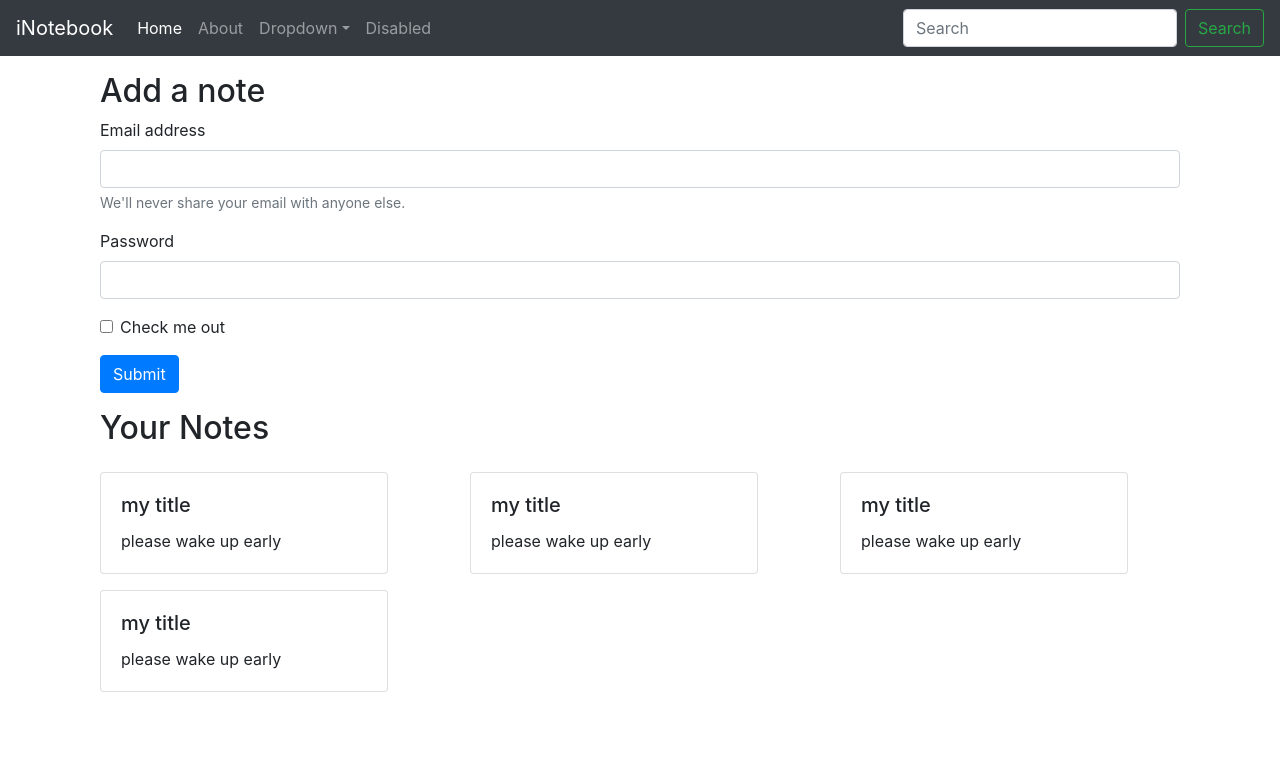
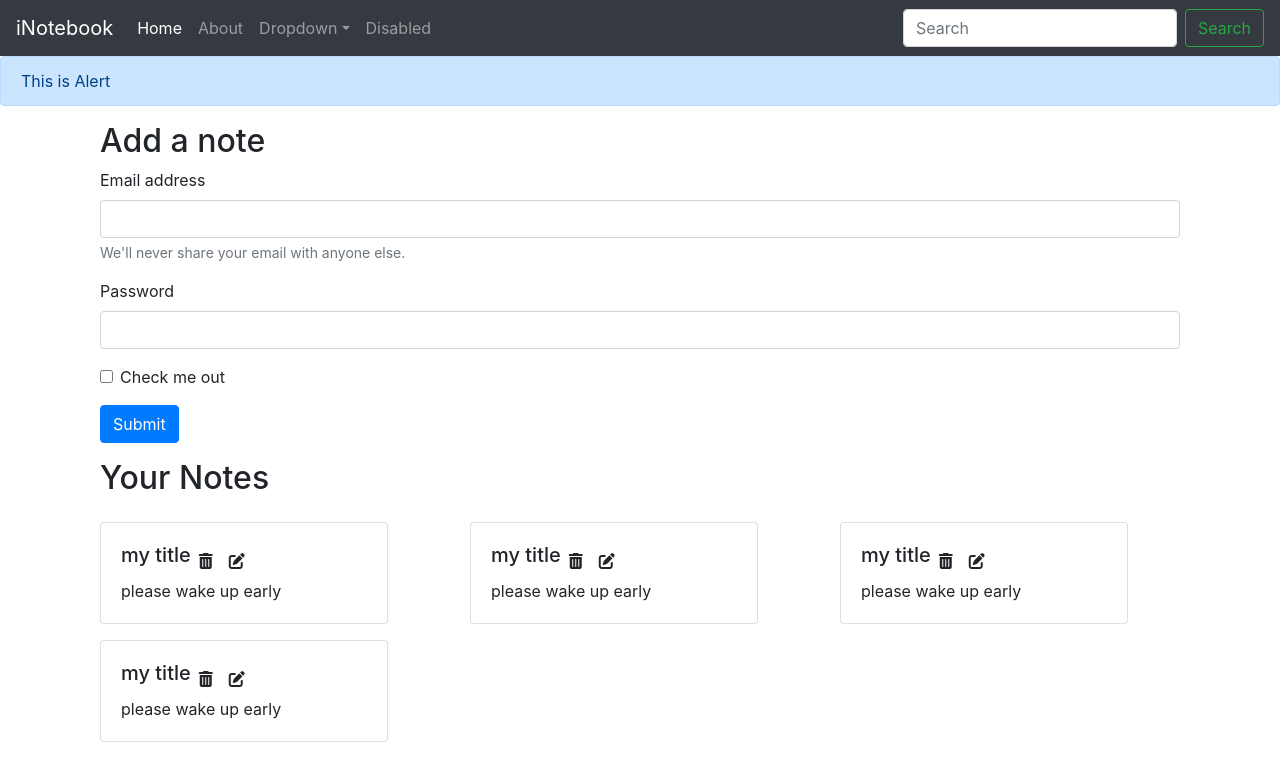
Before and after one commit to am1t0/iNotebook, a React (Create React App) app: page /Home in a window 1280 px wide. Shown: the top 778 px of the page. Built offline with nearby package versions, Linux system fonts and the light colour scheme.

Commit message:
fonts and alert

```diff
--- a/public/index.html
+++ b/public/index.html
@@ -31,6 +31,7 @@
     <noscript>You need to enable JavaScript to run this app.</noscript>
     <div id="root"></div>
     <!-- Option 1: jQuery and Bootstrap Bundle (includes Popper) -->
+    <script src="https://kit.fontawesome.com/b7b94f3257.js" crossorigin="anonymous"></script>
     <script src="https://cdn.jsdelivr.net/npm/jquery@3.5.1/dist/jquery.slim.min.js" integrity="sha384-DfXdz2htPH0lsSSs5nCTpuj/zy4C+OGpamoFVy38MVBnE+IbbVYUew+OrCXaRkfj" crossorigin="anonymous"></script>
     <script src="https://cdn.jsdelivr.net/npm/bootstrap@4.6.2/dist/js/bootstrap.bundle.min.js" integrity="sha384-Fy6S3B9q64WdZWQUiU+q4/2Lc9npb8tCaSX9FK7E8HnRr0Jz8D6OP9dO5Vg3Q9ct" crossorigin="anonymous"></script>
 
--- a/src/App.js
+++ b/src/App.js
@@ -8,6 +8,7 @@
   Route,
   Link
 } from "react-router-dom";
+import Alert from './Components/Alert';
 
 function App() {
   return (
@@ -15,6 +16,7 @@
     <NoteState>
       <Router>
       <Navbar/>
+      <Alert message = "This is Alert"/>
       <div className="container">
        <Routes>
         <Route exact path='/Home' element={<Home/>}/>
--- /dev/null
+++ b/src/Components/Alert.js
@@ -0,0 +1,11 @@
+import React from 'react'
+
+export default function Alert(props) {
+    return (
+        <div>
+            <div class="alert alert-primary" role="alert">
+                {props.message}
+            </div>
+        </div>
+    )
+}
--- a/src/Components/Notes.js
+++ b/src/Components/Notes.js
@@ -10,7 +10,7 @@
         <h2>Your Notes</h2>
               <div className="row my-3">
             {initialNotes.map((note) => {
-                return <NotesItem note={note}/>
+                return <NotesItem note={note} key={note._id}/>
             })}
               </div>
         </div>
--- a/src/Components/NotesItem.js
+++ b/src/Components/NotesItem.js
@@ -6,7 +6,11 @@
     <div className="col md-3 my-2">
     <div className="card" style={{"width": "18rem"}}>
   <div className="card-body">
+    <div className="d-flex align-items-center">
     <h5 className="card-title">{note.title}</h5>
+    <i class="fa-solid fa-trash-can mx-2"></i>
+    <i class="fa-solid fa-pen-to-square mx-2"></i>
+    </div>
     <p className="card-text">{note.description}</p>
   </div>
 </div>
--- a/src/index.css
+++ b/src/index.css
@@ -11,3 +11,7 @@
   font-family: source-code-pro, Menlo, Monaco, Consolas, 'Courier New',
     monospace;
 }
+
+i{
+  cursor: pointer;
+}
```
